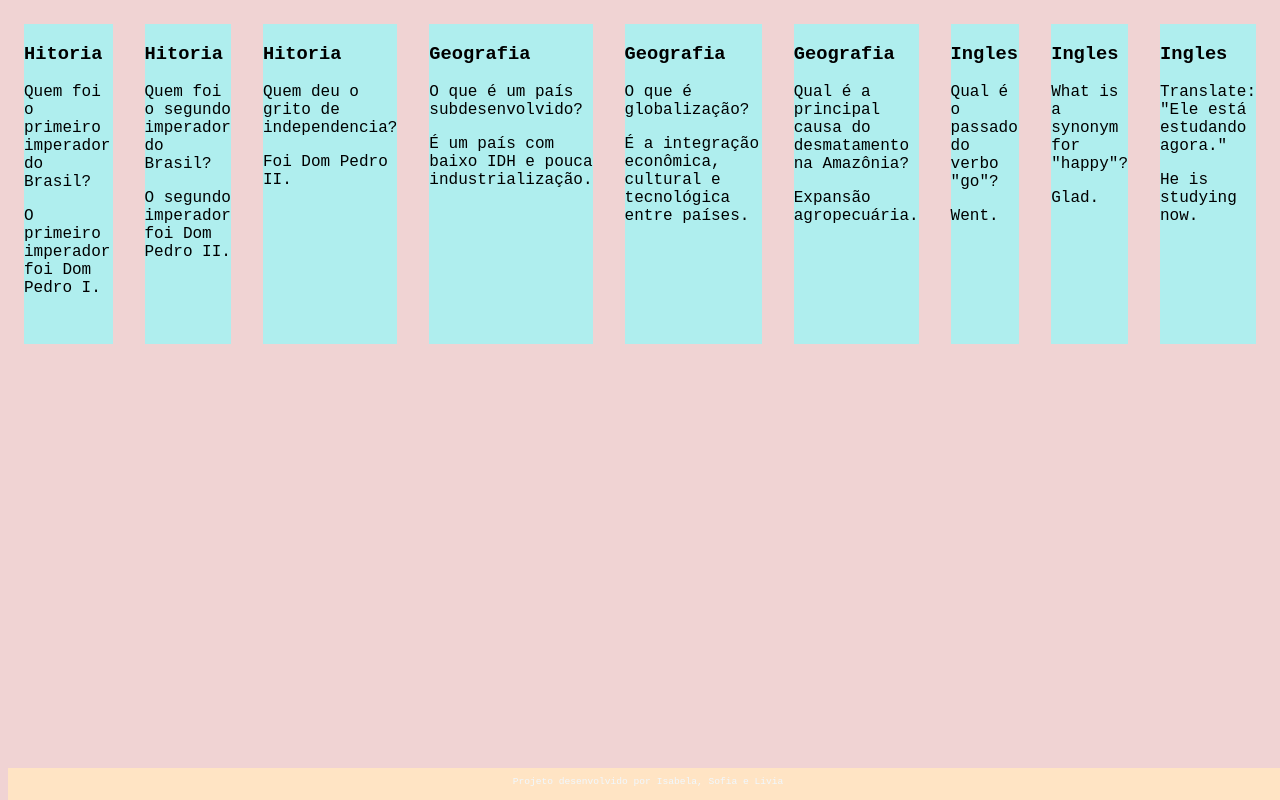
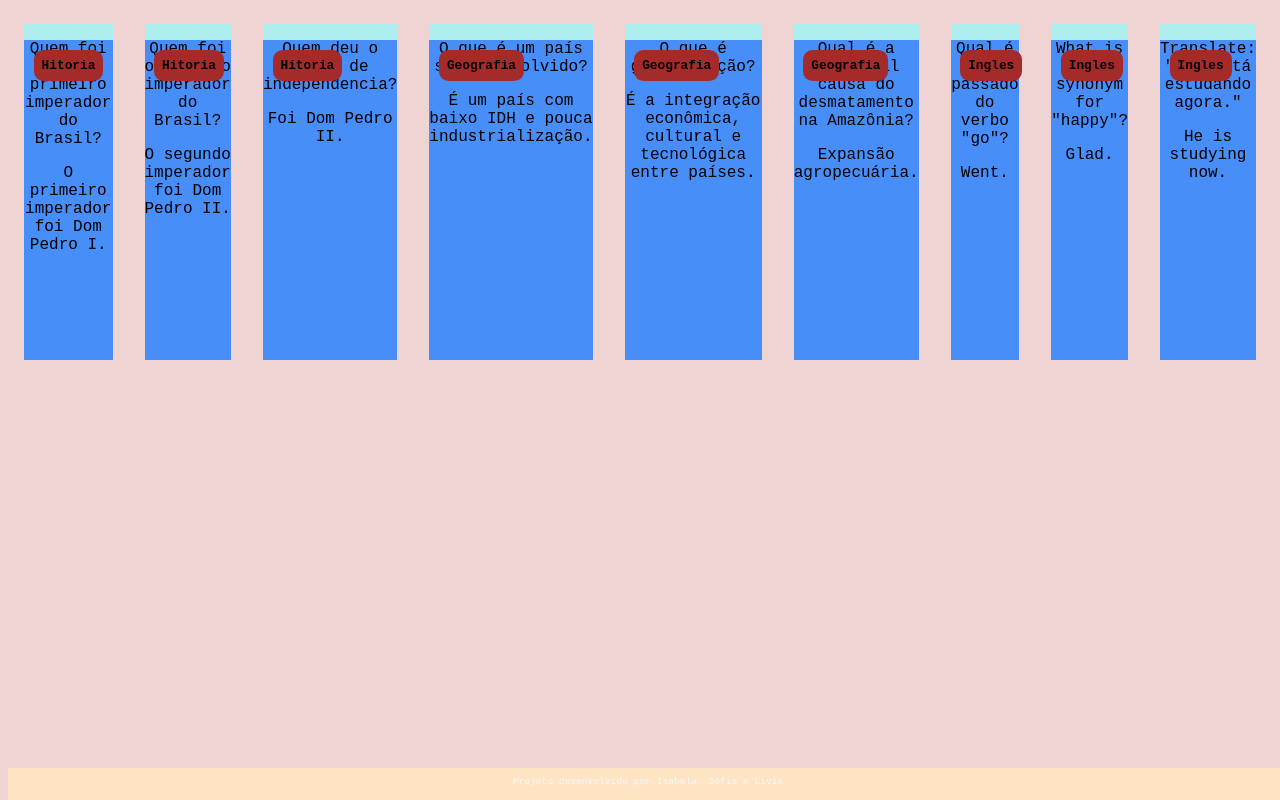
Before and after one commit to isaanhaia/flashcard, a plain HTML site: page index.html in a window 1280 px wide. Drawn offline with Linux system fonts and the light colour scheme.

Commit message:
inicio 8

```diff
--- a/assets/style.css
+++ b/assets/style.css
@@ -15,8 +15,20 @@ body {
     flex-basis: calc(33% - 6re);
 }
 
-
-
+.cartao__conteudo {
+    text-align: center;
+    background-color: rgb(71, 142, 248);
+    height: 100%;
+}
+.cartao__conteudo h3 {
+    background-color: brown;
+    text-align: left;
+    padding: 0.5rem;
+    position: absolute;
+    margin: 0.6rem;
+    border-radius: 0.6rem;
+    font-size: 1vw;
+}
 
 
 
```
